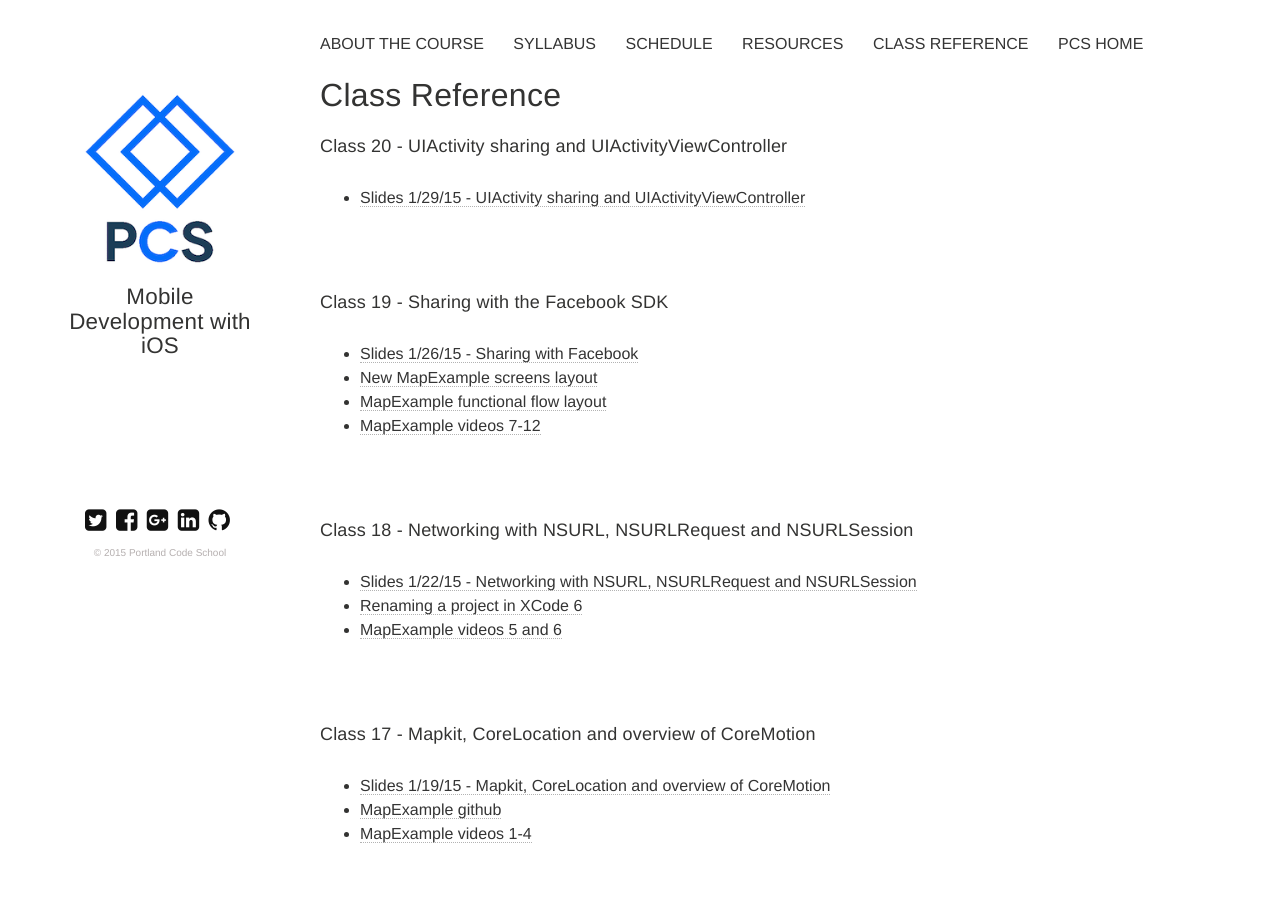
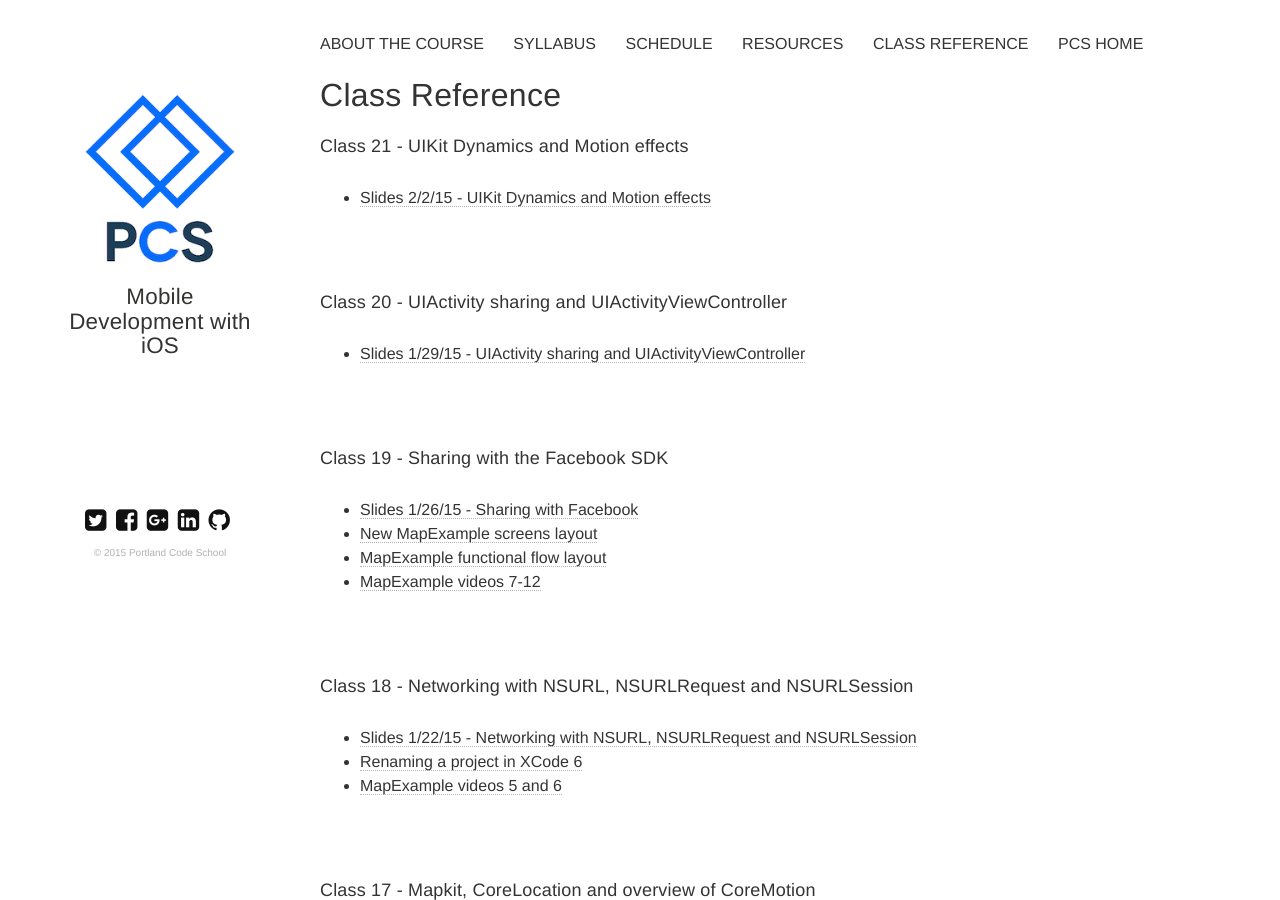
Before and after one commit to portlandcodeschool/ios, a Jekyll site: the page built from reference.md, in a window 1280 px wide and 900 px high. Built offline with Jekyll 4.4.1, drawn with Linux system fonts in a browser that asks for light colours; nearby versions of some CDN libraries.

Commit message:
Update reference.md

```diff
--- a/reference.md
+++ b/reference.md
@@ -5,6 +5,10 @@ title: Class Reference
 tagline: Mobile Development with iOS
 tags: [reference]
 ---
+####Class 21 - UIKit Dynamics and Motion effects
+* [Slides 2/2/15 - UIKit Dynamics and Motion effects](https://docs.google.com/a/portlandcodeschool.com/presentation/d/14EZcZwFW_2e8p_xw11CmZzEiIwzcD4X_W0CxVASXm3M/edit?usp=sharing)
+
+
 ####Class 20 - UIActivity sharing and UIActivityViewController
 * [Slides 1/29/15 - UIActivity sharing and UIActivityViewController](https://docs.google.com/presentation/d/1zKRI_CCkDWPSbXgtmBjJQLKyoKgvtBIyRQ16Lt-DjNA/edit?usp=sharing)
 
```
